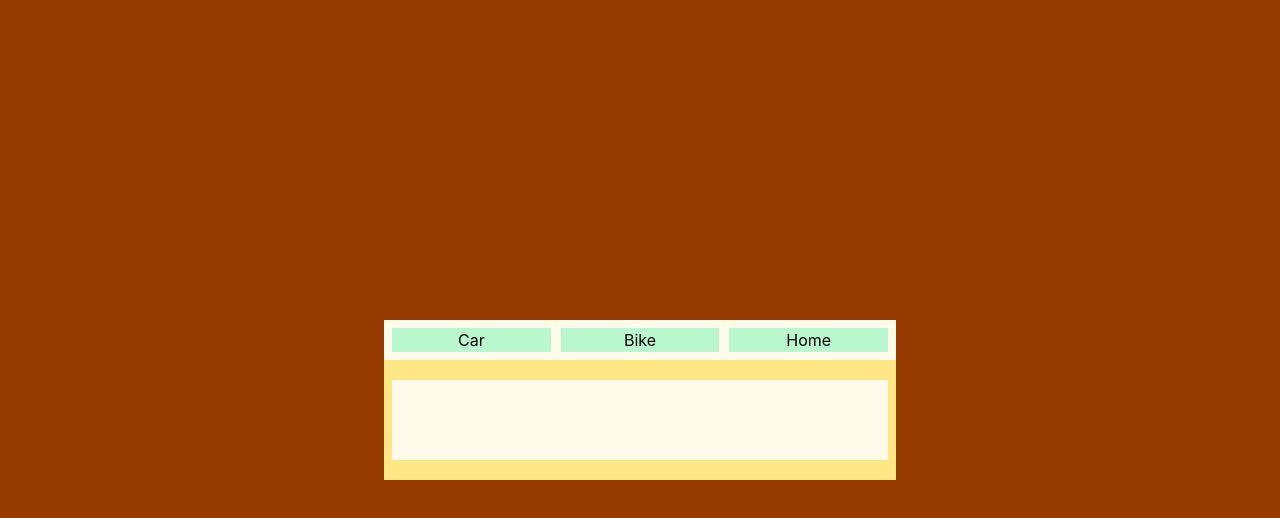
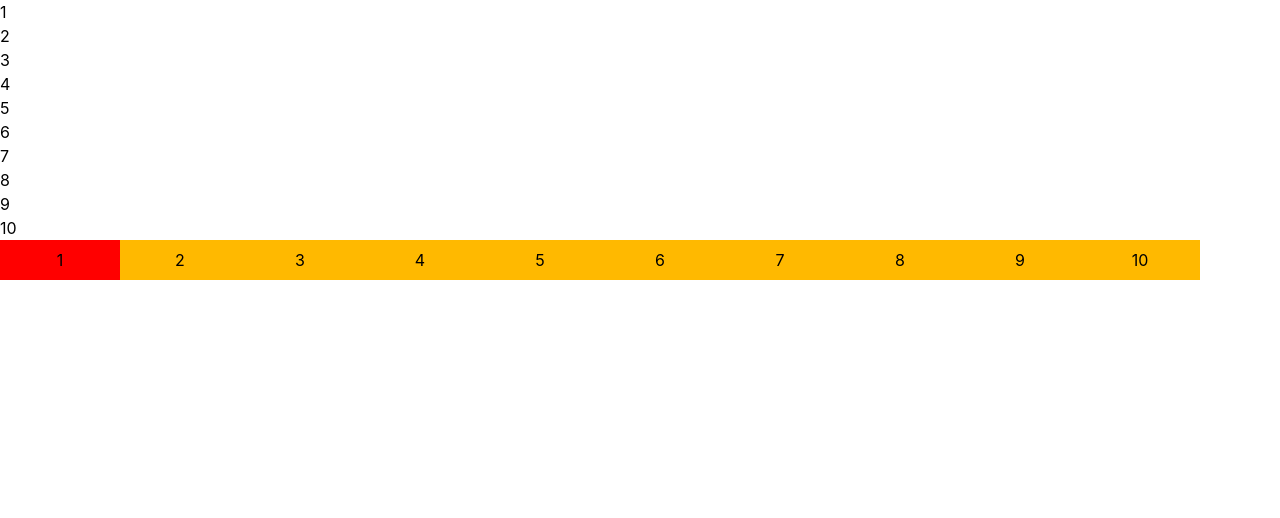
Before and after one commit to Bantony14/React-Component, a React (Vite) app in the folder Components/: page / in a window 1280 px wide. Shown: the top 518 px of the page. Built offline with nearby package versions, Linux system fonts and the light colour scheme.

Commit message:
implement pagination with state and effects

```diff
--- a/Components/src/App.jsx
+++ b/Components/src/App.jsx
@@ -1,11 +1,12 @@
 import Accordion from "./Accordion";
 import Modal from "./Modal";
+import Pagination from "./Pagination";
 import SearchBar from "./searchBar";
 import Tabs from "./Tabs";
 import Toast from "./Toster";
 
 function App() {
-  return <Tabs />;
+  return <Pagination />;
 }
 
 export default App;
--- /dev/null
+++ b/Components/src/Pagination.jsx
@@ -0,0 +1,59 @@
+import { useEffect, useRef, useState } from "react";
+
+function Pagination() {
+  const [data, setData] = useState([]);
+  const [showData, setShowData] = useState([]);
+  const [currentPage, setCurrentPage] = useState(1);
+  const [noOfPage, setNoOfPages] = useState([]);
+  const limit = 10;
+
+  //    calling api
+  useEffect(() => {
+    setData(Array.from({ length: 100 }, (_, index) => index + 1));
+  }, []);
+
+  useEffect(() => {
+    setNoOfPages(
+      Array.from(
+        { length: Math.ceil(data.length / limit) },
+        (_, index) => index + 1,
+      ),
+    );
+  }, [data]);
+
+  useEffect(() => {
+    const getDataShow = data.slice(
+      currentPage === 1 ? 0 : currentPage * limit - 10,
+      currentPage * limit,
+    );
+
+    setShowData(getDataShow);
+  }, [currentPage, data]);
+
+  console.log("hello");
+
+  return (
+    <>
+      <div>
+        {showData.map((value) => (
+          <h1 key={value}>{value}</h1>
+        ))}
+
+        {noOfPage.map((value) => (
+          <button
+            key={value}
+            className=" w-30 h-10 bg-amber-400 "
+            style={{ backgroundColor: currentPage === value && "red" }}
+            onClick={() => {
+              setCurrentPage(value);
+            }}
+          >
+            {value}
+          </button>
+        ))}
+      </div>
+    </>
+  );
+}
+
+export default Pagination;
```
